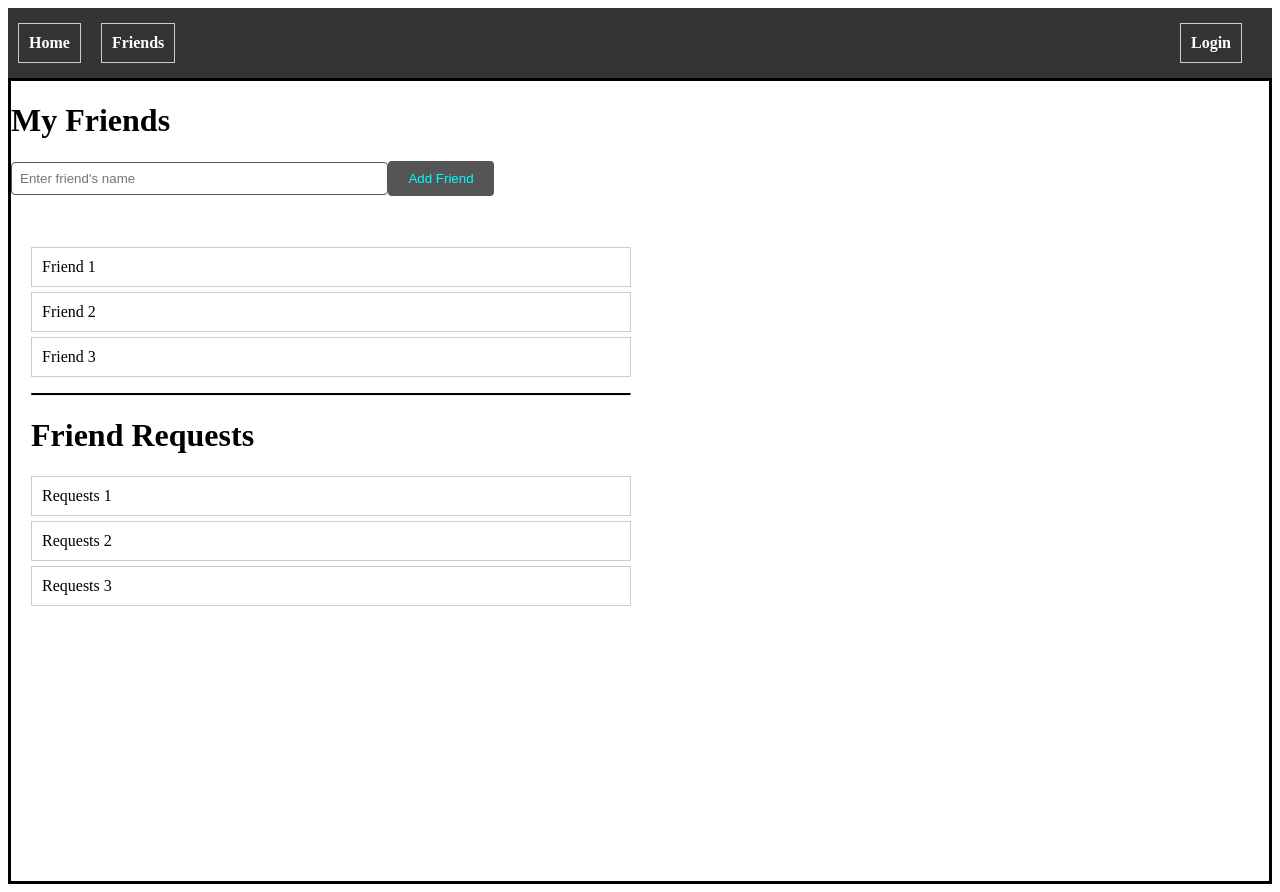
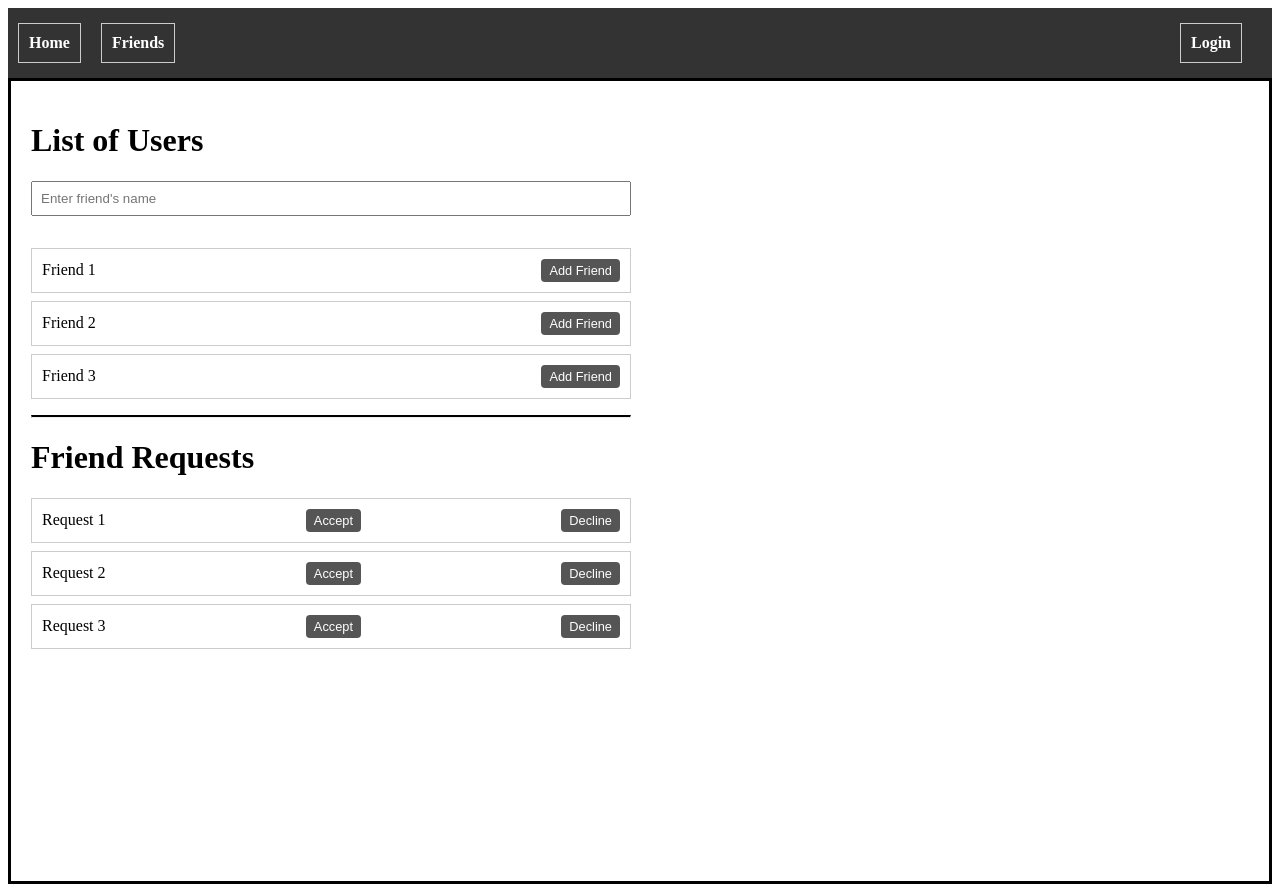
Before and after one commit to pennyb0i/E2EChatApp, a React (Create React App) app in the folder e2e-frontend/: page /friends in a window 1280 px wide. Built offline with nearby package versions, Linux system fonts and the light colour scheme.

Commit message:
add some new

```diff
--- a/e2e-frontend/src/pages/friends/friends.css
+++ b/e2e-frontend/src/pages/friends/friends.css
@@ -14,19 +14,29 @@
     padding: 20px;
     background-color: white;
 }
+.friends-list {
+    list-style: none;
+    padding: 0;
+}
 
+.friends-list li {
+    display: flex;
+    justify-content: space-between;
+    align-items: center;
+    margin-bottom: 8px; /* Adjust spacing between users */
+}
 
-input {
-    /* Input field styles */
-    width: 30%;
-    border: 1px solid #4b5563; /* Replace with your color */
-    padding: 0.5rem; /* Adjust as needed */
-    border-radius: 0.25rem; /* Adjust as needed */
+.request-list li {
+    display: flex;
+    justify-content: space-between;
+    align-items: center;
+    margin-bottom: 8px;
 }
 
 button {
-    color: aqua;
-    cursor: pointer;
+    padding: 4px 8px;
+    font-size: 0.8em;
+
 }
 
 ul {
--- a/e2e-frontend/src/pages/friends/friends.js
+++ b/e2e-frontend/src/pages/friends/friends.js
@@ -10,9 +10,9 @@ const Friends = () => {
     ]);
 
     const [requests, setRequests] = useState([
-        'Requests 1',
-        'Requests 2',
-        'Requests 3',
+        'Request 1',
+        'Request 2',
+        'Request 3',
     ]);
 
     const [searchValue, setSearchValue] = useState('');
@@ -23,12 +23,16 @@ const Friends = () => {
             setSearchValue(''); // Clear the search bar after adding a friend
         }
     };
+    const filteredFriends = friends.filter((friend) =>
+        friend.toLowerCase().includes(searchValue.toLowerCase())
+    )
     return (
         <>
             <Header />
             <div className="black-border-container">
-                <h1>My Friends</h1>
-
+                {/* Black-bordered window */}
+                <div className="black-bordered-window">
+                    <h1>List of Users</h1>
                     {/* Search bar for adding new friends */}
                     <div>
                         <input
@@ -37,28 +41,39 @@ const Friends = () => {
                             value={searchValue}
                             onChange={(e) => setSearchValue(e.target.value)}
                         />
-                    <button onClick={addFriend}>Add Friend</button>
                     </div>
 
-                {/* Black-bordered window */}
-                <div className="black-bordered-window">
                     {/* List of friends */}
-                    <ul>
-                        {friends.map((friend, index) => (
-                            <li key={index}>{friend}</li>
+                    <ul className="friends-list">
+                        {filteredFriends.map((friend, index) => (
+                            <li key={index}>
+                                <span>{friend}</span>
+                                <button onClick={() => addFriend(friend)}>
+                                    Add Friend
+                                </button>
+                            </li>
                         ))}
                     </ul>
 
                     {/* Black line separator */}
-                    <hr style={{ borderTop: '2px solid black' }} />
+                    <hr style={{borderTop: '2px solid black'}}/>
 
                     {/* Friend requests */}
                     <h1>Friend Requests</h1>
-                    <ul>
+                    <ul className="request-list">
                         {requests.map((requests, index) => (
-                            <li key={index}>{requests}</li>
+                            <li key={index}>
+                                {requests}
+                                <button onClick={() => addFriend(requests)}>
+                                    Accept
+                                </button>
+                                <button onClick={() => addFriend(requests)}>
+                                    Decline
+                                </button>
+                            </li>
                         ))}
                     </ul>
+
                 </div>
             </div>
         </>
```
Lines whose indentation alone changed are shown as unchanged.
